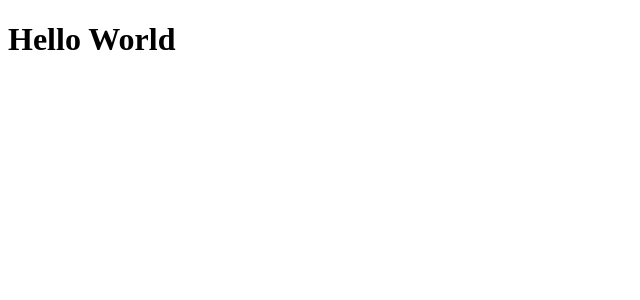
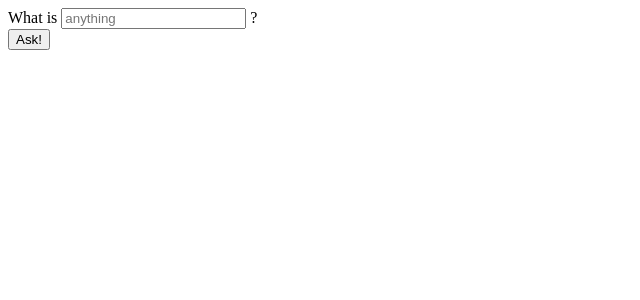
Before and after one commit to llastflowers/itslikethisforthat, a React app: page / in a window 1280 px wide. Shown: the top 300 px of the page, without its empty margins (0-640 px from the left). Built offline with nearby package versions, Linux system fonts and the light colour scheme.

Commit message:
getting json in call

```diff
--- a/src/components/App.js
+++ b/src/components/App.js
@@ -1,5 +1,12 @@
 import React, { Component } from 'react';
+import ItsLike from '../containers/ItsLike';
 
-export default function App() {
-  return <h1>Hello World</h1>;
+export default class App extends Component {
+  render() {
+    return (
+      <>
+        <ItsLike />
+      </>
+    );
+  }
 }
--- /dev/null
+++ b/src/components/Form.js
@@ -0,0 +1,15 @@
+import React from 'react';
+import PropTypes from 'prop-types';
+
+const Form = ({ onSubmit }) => (
+  <form onSubmit={onSubmit}>
+    What is <input type="text" placeholder="anything" /> ?<br/>
+    <button>Ask!</button>
+  </form>
+);
+
+Form.propTypes = {
+  onSubmit: PropTypes.func
+};
+
+export default Form;
--- a/src/components/ThisThat.js
+++ b/src/components/ThisThat.js
@@ -1,16 +1,20 @@
 import React from 'react';
 import PropTypes from 'prop-types';
 
-const ThisThat = ({ thiss, that }) => (
-  <section>
-    <h1></h1>
-    <h2>It&8217;s like {thiss} for {that}.</h2>
-  </section>
-);
+const ThisThat = (object) => {
+  console.log(object);
+  const thing1 = object.this;
+  const thing2 = object.that;
+  return (
+    <section>
+      <h1>What is that thing?</h1>
+      <h2>It&#39;s like {thing1} for {thing2}.</h2>
+    </section>
+  );
+};
 
 ThisThat.propTypes = {
-  thiss: PropTypes.string.isRequired,
-  that: PropTypes.string.isRequired
+  object: PropTypes.object
 };
 
 export default ThisThat;
--- a/src/containers/ItsLike.js
+++ b/src/containers/ItsLike.js
@@ -1,18 +1,37 @@
 import React, { Component } from 'react';
-import Thisthat from '../components/ThisThat';
+import Form from '../components/Form';
+import ThisThat from '../components/ThisThat';
 import { getThisThat } from '../services/ThisThatAPI';
 
 export default class ItsLike extends Component {
     state = {
-    input: '',
-      thisthat: '',
+      showResult: false,
+      output: {},
     }
 
-    componentDidMount() {
+    fetchThisThat = () => {
+      getThisThat()
+        .then(output => this.setState({ output }));
+    };
+
+    toggleResult = () =>
+      this.setState(state => ({ ...state, showResult: !state.showResult }));
+
+    handleSubmit = event => {
+      event.preventDefault();
+      this.toggleResult();
       this.fetchThisThat();
     }
 
-    componentWillUpdate(prevProps, prevState) {
-        if(prevState.)
+    render() {
+      const { showResult } = this.state;
+      return (
+        <>
+          {!showResult && <Form
+            onSubmit={this.handleSubmit}/>}
+          {showResult && <ThisThat object={this.state.output}/>}
+        </>
+      );
+
     }
 }
--- a/src/services/ThisThatAPI.js
+++ b/src/services/ThisThatAPI.js
@@ -1,5 +1,4 @@
 export const getThisThat = () => {
-  return fetch('http://itsthisforthat.com/api.php?json')
-
+  return fetch('https://cors-anywhere.herokuapp.com/http://itsthisforthat.com/api.php?json')
     .then(res => res.json());
 };
```
